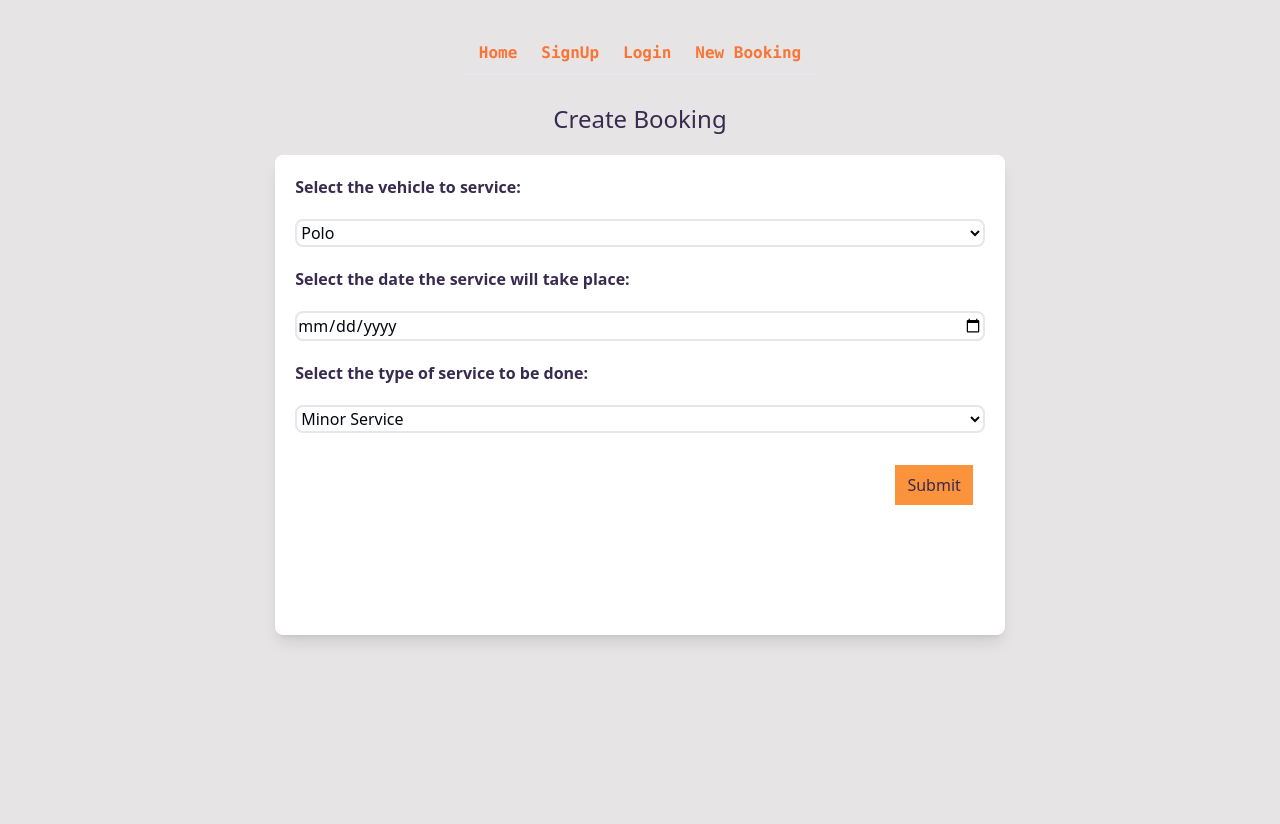
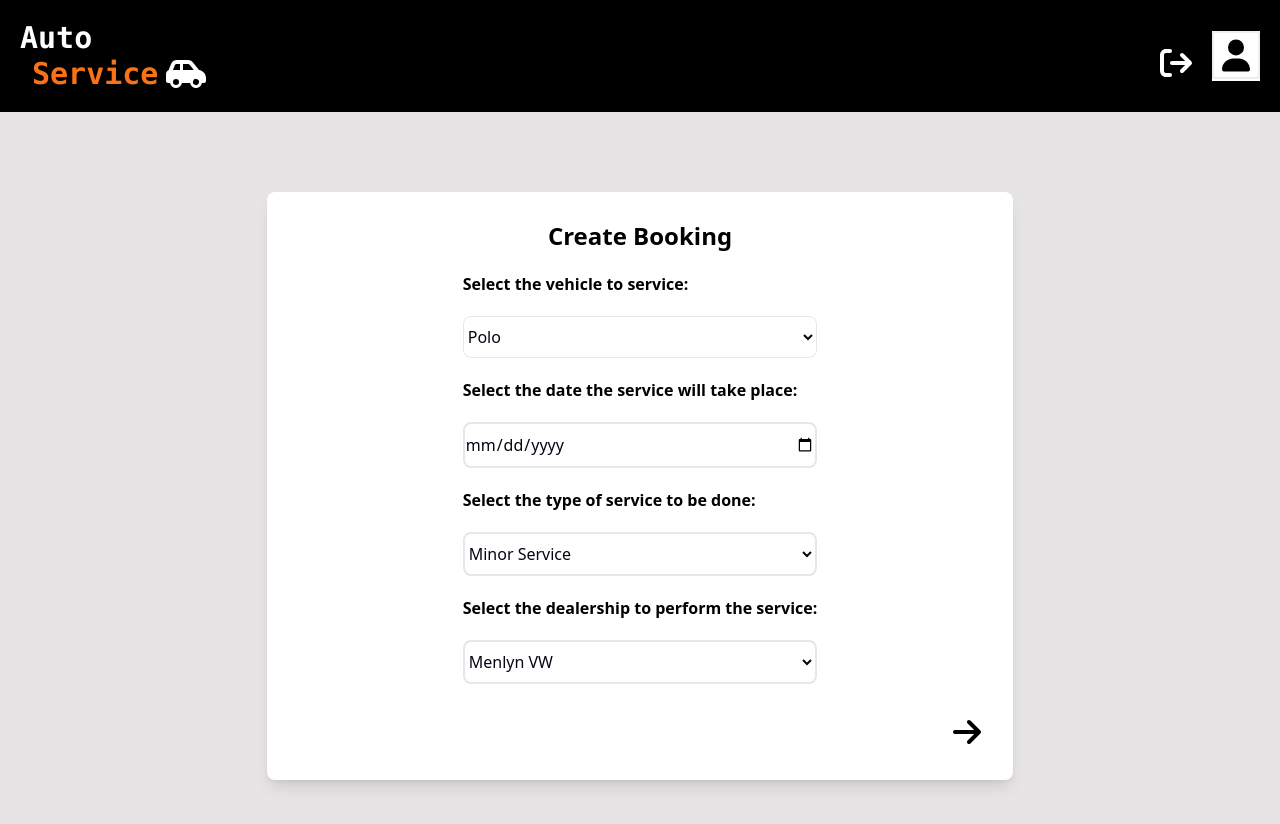
Before and after one commit to nahoom-belete/auto-service, a React (Vite) app in the folder app/: page /new-booking in a window 1280 px wide. Shown: the top 824 px of the page. Built offline with nearby package versions, Linux system fonts and the light colour scheme.

Commit message:
Add icons and styling

```diff
--- a/app/package.json
+++ b/app/package.json
@@ -10,6 +10,11 @@
     "preview": "vite preview"
   },
   "dependencies": {
+    "@fortawesome/fontawesome-svg-core": "^6.7.2",
+    "@fortawesome/free-brands-svg-icons": "^6.7.2",
+    "@fortawesome/free-regular-svg-icons": "^6.7.2",
+    "@fortawesome/free-solid-svg-icons": "^6.7.2",
+    "@fortawesome/react-fontawesome": "^0.2.2",
     "react": "^18.3.1",
     "react-dom": "^18.3.1",
     "react-router-dom": "^7.1.1",
--- a/app/src/components/pages/Home.jsx
+++ b/app/src/components/pages/Home.jsx
@@ -1,4 +1,4 @@
-import Navigation from "../partials/Navigation.jsx"
+import Navigation from "../partials/Navigation_LoggedOut.jsx"
 
 function Home() {
   return (
--- a/app/src/components/pages/Login.jsx
+++ b/app/src/components/pages/Login.jsx
@@ -1,4 +1,4 @@
-import Navigation from "../partials/Navigation.jsx"
+import Navigation from "../partials/Navigation_LoggedOut.jsx"
 
 function Login() {
     return (
--- a/app/src/components/pages/NewBooking.jsx
+++ b/app/src/components/pages/NewBooking.jsx
@@ -1,8 +1,12 @@
-import Navigation from "../partials/Navigation.jsx"
+import NavigationLoggedIn from "../partials/Navigation_LoggedIn.jsx"
 import {useState} from 'react';
+import { FontAwesomeIcon } from '@fortawesome/react-fontawesome'
+import { faArrowRight } from '@fortawesome/free-solid-svg-icons'
+import { library } from "@fortawesome/fontawesome-svg-core";
 
 function NewBooking() {
-    const [formData, setFormData] = useState({vehicle:"polo", date: "", service: "minor"})
+    library.add(faArrowRight)
+    const [formData, setFormData] = useState({vehicle:"polo", date: "", service: "minor", dealership:"menlyn-vw"})
 
     const handleChange = (event) => {
         const { name, value } = event.target;
@@ -29,14 +33,17 @@ function NewBooking() {
     }
 
     return (
-        <div className="flex flex-col items-center gap-5 h-screen font-sans">
-             <Navigation/>
-            <h1 className="text-2xl text-center text-success mt-2">
+        <div>
+            <NavigationLoggedIn/>
+            <div className="flex flex-col items-center gap-5 h-screen font-sans mt-20 mx-20 ">
+                <form className="text-black flex flex-col gap-5 p-5 w-4/6 items-center rounded-lg bg-white shadow-lg">
+                        <h1 className="text-2xl text-center text-black mt-2 font-semibold">
                             Create Booking
                         </h1>
-            <form className="text-success flex flex-col gap-5 p-5 h-3/5 w-3/5 rounded-lg bg-white shadow-lg">
+                        <div className="flex gap-5">
+                            <div id="inputs" className="flex flex-col gap-5">
                                 <label htmlFor="vehicle" className="font-semibold">Select the vehicle to service:</label>
-                <select value={formData.vehicle} onChange={handleChange} className="bg-white border-2 rounded-lg text-gray-950 hover:border-orange-600" id="vehicle" name="vehicle">
+                                <select value={formData.vehicle} onChange={handleChange} className=" bg-white py-2 border rounded-lg text-gray-950 transition ease-in-out delay-100 duration-150 active:border-orange-900 focus:outline-none focus:ring-1 focus:ring-orange-800 hover:border-orange-700 hover:scale-105" id="vehicle" name="vehicle">
                                     <option value="polo">Polo</option>
                                     <option value="bmw">BMW</option>
                                     <option value="mercedes">Mercedes</option>
@@ -45,20 +52,48 @@ function NewBooking() {
                                 </select>
 
                                 <label htmlFor="vehicle" className="font-semibold">Select the date the service will take place:</label>
-                <input value={formData.date} onChange={handleChange} className="bg-white border-2 rounded-lg text-gray-950" id="date" name="date" type="date" min="2025-01-14"></input>
+                                <input value={formData.date} onChange={handleChange} className=" bg-white py-2 border-2 rounded-lg text-gray-950 transition ease-in-out delay-100 duration-150 active:border-orange-900 focus:outline-none focus:ring-1 focus:ring-orange-800 hover:border-orange-700 hover:scale-105" id="date" name="date" type="date" min="2025-01-14"></input>
 
                                 <label htmlFor="service" className="font-semibold">Select the type of service to be done:</label>
-                <select value={formData.service} onChange={handleChange} className="bg-white border-2 rounded-lg text-gray-950" id="service" name="service">
+                                <select value={formData.service} onChange={handleChange} className=" bg-white py-2 border-2 rounded-lg text-gray-950 transition ease-in-out delay-100 duration-150 active:border-orange-900 focus:outline-none focus:ring-1 focus:ring-orange-800 hover:border-orange-700 hover:scale-105" id="service" name="service">
                                     <option value="minor">Minor Service</option>
                                     <option value="major">Major Service</option>
                                     <option value="annual">Annual Service</option>
                                     <option value="custom">Custom Service</option>
                                     <option value="10kkm">Recurrent 10000km Service</option>
                                 </select>
-                <div className="self-end p-3">
-                    <button onClick={handleSubmit} className="bg-orange-400 px-3 py-2">Submit</button>
+                                <label htmlFor="dealership" className="font-semibold">Select the dealership to perform the service:</label>
+                                <select value={formData.dealership} onChange={handleChange} className=" bg-white py-2 border-2 rounded-lg text-gray-950 transition ease-in-out delay-100 duration-150 active:border-orange-900 focus:outline-none focus:ring-1 focus:ring-orange-800 hover:border-orange-700 hover:scale-105" id="dealership" name="dealership">
+                                    <option value="menlyn-vw">Menlyn VW</option>
+                                    <option value="menlyn-bmw">Menlyn BMW</option>
+                                    <option value="menlyn-mercedes">Menlyn Mercedes</option>
+                                    <option value="menlyn-suzuki">Menlyn Suzuki</option>
+                                    <option value="menlyn-nissan">Menlyn Nissan</option>
+                                </select>
+                            </div>
+                            {/* <div className="self-end border p-5 rounded-xl">
+                                <div className="flex flex-col text-success self-end">
+                                    <h1 className="font-semibold text-2xl">Summary:</h1>
+                                    <div className="flex gap-2">
+                                        <p className="font-semibold">Selected vehicle:</p> <p className="uppercase">{formData.vehicle}</p>
+                                    </div>
+                                    <div className="flex gap-2">
+                                        <p className="font-semibold">Selected date:</p> <p className="uppercase">{formData.date}</p>
+                                    </div>
+                                    <div className="flex gap-2">
+                                        <p className="font-semibold">Selected service:</p> <p className="uppercase">{formData.service}</p>
+                                    </div>
+                                    <div className="flex gap-2">
+                                        <p className="font-semibold">Selected dealership:</p> <p className="uppercase">{formData.dealership}</p>
+                                    </div>
+                                </div>
+                            </div> */}
+                        </div>
+                    <div className="flex gap-2 self-end p-3 transition ease-in-out delay-100 duration-150 hover:text-orange-600 hover:scale-125">
+                        <FontAwesomeIcon icon="arrow-right" size="2x" onClick={handleSubmit}/>
                     </div>
                 </form>
+            </div>
         </div>
     )
 }
--- a/app/src/components/pages/Signup.jsx
+++ b/app/src/components/pages/Signup.jsx
@@ -1,4 +1,4 @@
-import Navigation from "../partials/Navigation.jsx"
+import Navigation from "../partials/Navigation_LoggedOut.jsx"
 
 function Signup() {
   return (
--- a/app/src/components/partials/NavLink.jsx
+++ b/app/src/components/partials/NavLink.jsx
@@ -3,7 +3,7 @@ import "../../styles/App.css"
 function NavLink({href, linkText, textColor }) {
   return (
     <div>
-     <a href={href} className="text-primary hover:text-success rounded-sm p-2 text-blogify-background font-bold font-mono">{linkText}</a>
+      <a href={href} className="text-white hover:text-primary rounded-sm font-bold font-mono">{linkText}</a>
     </div>
   )
 }
--- a/app/src/components/partials/Navigation.jsx
+++ /dev/null
@@ -1,16 +0,0 @@
-import NavLink from "./NavLink"
-
-function Navigation() {
-  return (
-    <div className='p-2 flex gap-10 border-b-2 border-gray-300"'>
-      <div className='flex justify-end flex-auto gap-2'>
-        <NavLink href="/" linkText= {'Home'} />
-        <NavLink href="/signup" linkText= {'SignUp'} />
-        <NavLink href="/login" linkText= {'Login'} />
-        <NavLink href="/new-booking" linkText= {'New Booking'} textColor={"text-primary"} />
-      </div>
-  </div>
-  )
-}
-
-export default Navigation
--- /dev/null
+++ b/app/src/components/partials/Navigation_LoggedIn.jsx
@@ -0,0 +1,37 @@
+import NavLink from "./NavLink"
+import { FontAwesomeIcon } from '@fortawesome/react-fontawesome'
+import { faUser, faCarSide, faSignOut} from '@fortawesome/free-solid-svg-icons'
+import { library } from "@fortawesome/fontawesome-svg-core";
+
+function NavigationLoggedIn() {
+  library.add(faUser, faCarSide, faSignOut);
+  return (
+    <div className="flex justify-between items-center p-5 bg-black">
+      <div className="flex gap-2">
+        <div className="flex flex-col font-mono font-bold text-3xl self">
+          <h1 className="text-white">Auto</h1>
+          <h1 className="ps-3 text-orange-500">Service</h1>
+        </div>
+        <div className="text-white self-end">
+          <FontAwesomeIcon icon="car-side" size="2x" />
+        </div>
+      </div>
+      <div className=''>
+        <div className='flex justify-end items-center flex-auto gap-5'>
+          <div className="text-white self-end hover:scale-105 hover:text-orange-600">
+            <a href="#">
+              <FontAwesomeIcon icon="sign-out" size="2x" onClick={() => alert("Signed out")}/>
+            </a>
+          </div>
+          <div className="bg-white hover:scale-105 hover:bg-orange-600">
+            <a href="#">
+              <FontAwesomeIcon icon="user" size="2x" border onClick={()=> alert("Profile clicked")}/>
+            </a>
+          </div>
+        </div>
+      </div>
+    </div>
+  )
+}
+
+export default NavigationLoggedIn
--- /dev/null
+++ b/app/src/components/partials/Navigation_LoggedOut.jsx
@@ -0,0 +1,22 @@
+import NavLink from "./NavLink"
+
+function NavigationLoggedOut() {
+  return (
+    <div className="flex justify-between items-center p-5 bg-black">
+      <div className="flex flex-col font-mono font-bold text-3xl self">
+        <h1 className="text-white">Auto</h1>
+        <h1 className="ps-3 text-orange-500">Service</h1>
+      </div>
+      <div className=''>
+        <div className='flex justify-end items-center flex-auto gap-2'>
+          <NavLink href="/" linkText= {'Home'} />
+          <NavLink href="/signup" linkText= {'Sign Out'} />
+          <NavLink href="/login" linkText= {'Login'} />
+          <NavLink href="/new-booking" linkText= {'New Booking'} textColor={"text-primary"} />
+        </div>
+      </div>
+    </div>
+  )
+}
+
+export default NavigationLoggedOut
--- a/app/src/styles/App.css
+++ b/app/src/styles/App.css
@@ -4,7 +4,7 @@
   width: 100%;
   height: 100%;
   margin: 0;
-  padding: 2rem;
+  padding: 0;
 }
 
 .primary {
--- a/app/tailwind.config.js
+++ b/app/tailwind.config.js
@@ -9,6 +9,12 @@ export default {
       textColor: {
         "primary": "#FA7436",
         "success": "#372B4F",
+      },
+      backgroundColor: {
+        "primary": "#D1E8E2",
+      },
+      borderColor: {
+        "myprimary": "#116466"
       }
     }
   },
```
Also changed, not shown: 1 other file (tests, documents, lock files or other folders). Lines whose indentation alone changed are shown as unchanged.
